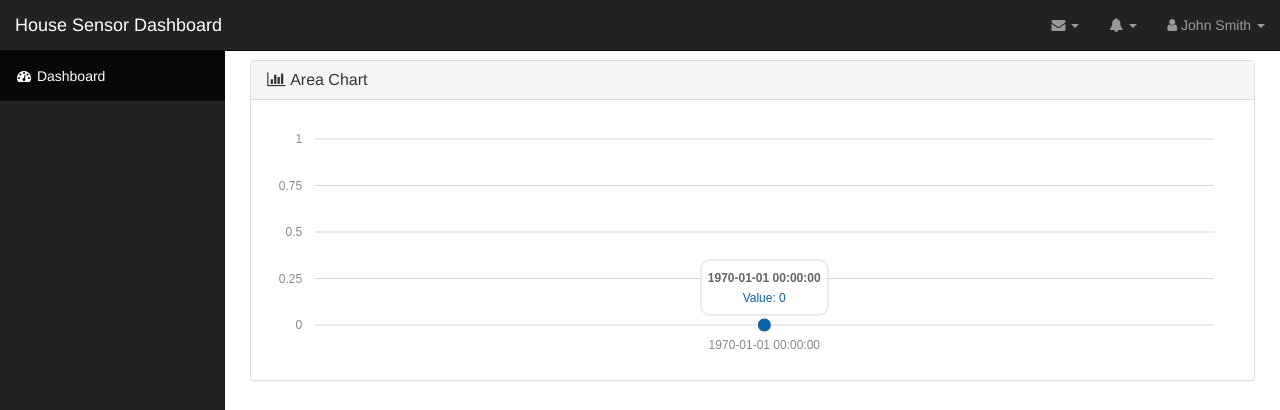
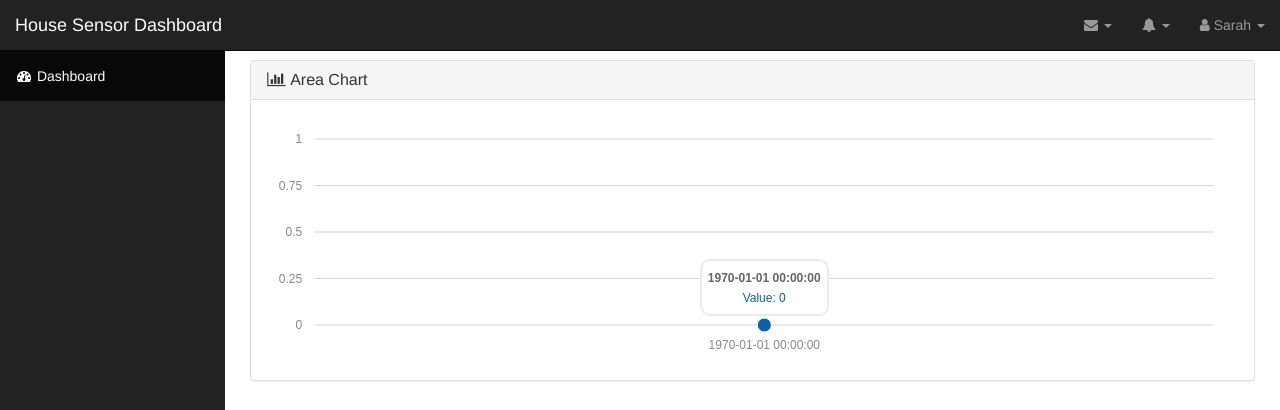
Before and after one commit to SoftwareCornwall/HouseSensors, a PHP site: page / in a window 1280 px wide. Shown: the top 410 px of the page. Run offline with PHP 8.4, Linux system fonts and the light colour scheme; data comes from the database, SQL or seed files in the repository; grey boxes labelled with a size stand in for pictures from a placeholder-image service; data that the repository does not hold is empty; some libraries are stand-ins or nearby versions.

Commit message:
Fixed a typo in the index page

```diff
--- a/LOLA/html/index.php
+++ b/LOLA/html/index.php
@@ -135,7 +135,7 @@ header("Refresh: $sec");
                     </ul>
                 </li>
                 <li class="dropdown">
-                    <a href="#" class="dropdown-toggle" data-toggle="dropdown"><i class="fa fa-user"></i> John Smith <b class="caret"></b></a>
+                    <a href="#" class="dropdown-toggle" data-toggle="dropdown"><i class="fa fa-user"></i> Sarah <b class="caret"></b></a>
                     <ul class="dropdown-menu">
                         <li>
                             <a href="#"><i class="fa fa-fw fa-user"></i> Profile</a>
```
